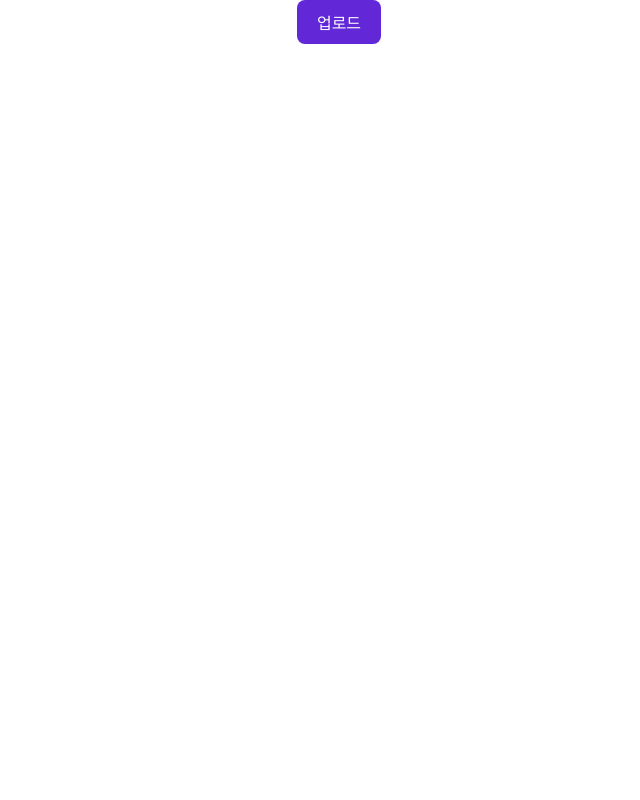
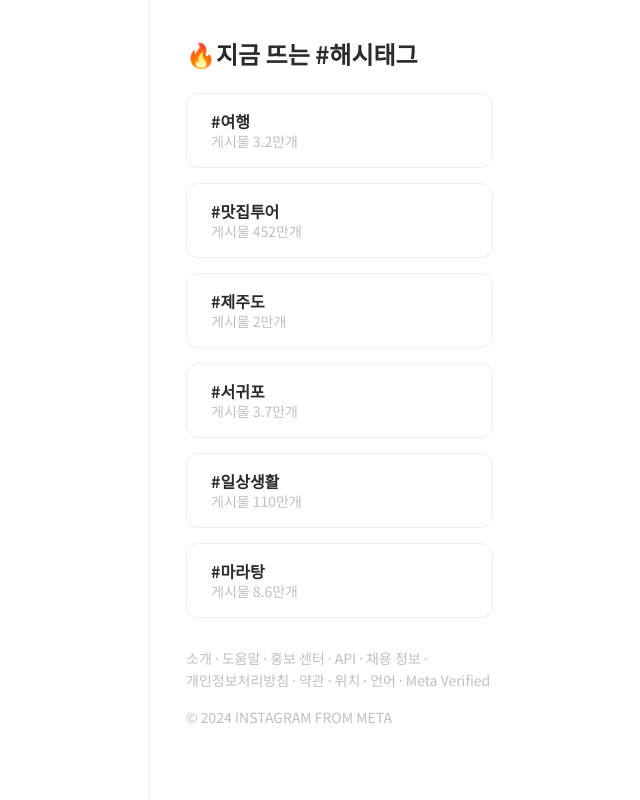
Before and after one commit to hoon730/instagram_ytk, a React (Create React App) app: page / in a window 1280 px wide. Shown: the whole page, without its empty margins (301-941 px from the left). Built offline with nearby package versions, Linux system fonts and the light colour scheme.

Commit message:
hotHashtag

```diff
--- a/src/App.js
+++ b/src/App.js
@@ -1,10 +1,10 @@
-import './App.css';
-import Button from './components/common/Button';
+import "./App.css";
+import HotHashtag from "./components/HotHashtag";
 
 function App() {
   return (
     <div className="App">
-      <Button  text={"업로드"} type={"positive"}/>
+      <HotHashtag />
     </div>
   );
 }
--- /dev/null
+++ b/src/components/Footer/Footer.js
@@ -0,0 +1,67 @@
+import React from "react";
+import styled from "styled-components";
+import FooterListItem from "./FooterListItem";
+import FooterListText from "./FooterListText";
+
+const Wrapper = styled.div`
+  display: flex;
+  flex-direction: column;
+  gap: 2px;
+`;
+
+const BtnListWrapper = styled.div`
+  display: flex;
+  ${({ direction }) =>
+    direction === "column" ? `flex-direction: column;` : `flex-direction: row;`}
+  gap: 2px;
+  margin-top: 30px;
+  margin-bottom: 15px;
+`;
+
+const BtnList = styled.ul`
+  display: flex;
+  gap: 1px;
+  &.second_row {
+    & li:last-child {
+      display: none;
+    }
+  }
+`;
+
+const footerItemName1 = ["소개", "도움말", "홍보 센터", "API", "채용 정보"];
+
+const footerItemName2 = [
+  "개인정보처리방침",
+  "약관",
+  "위치",
+  "언어",
+  "Meta Verified",
+];
+
+const Footer = ({ direction }) => {
+  return (
+    <Wrapper>
+      <BtnListWrapper direction={direction}>
+        <BtnList>
+          {footerItemName1.map((it) => (
+            <>
+              <FooterListItem text={it} />
+              <FooterListText text={"·"} />
+            </>
+          ))}
+        </BtnList>
+        <BtnList className="second_row">
+          {footerItemName2.map((it) => (
+            <>
+              <FooterListItem text={it} />
+              <FooterListText text={"·"} />
+            </>
+          ))}
+        </BtnList>
+      </BtnListWrapper>
+      <FooterListText text={"© 2024 INSTAGRAM FROM META"} />
+    </Wrapper>
+  );
+};
+
+export default Footer;
--- /dev/null
+++ b/src/components/Footer/FooterListItem.js
@@ -0,0 +1,17 @@
+import React from "react";
+import styled from "styled-components";
+
+const ListItem = styled.li`
+  color: #bfbfbf;
+  font-size: 14px;
+  cursor: pointer;
+  &:hover {
+    text-decoration: underline;
+  }
+`;
+
+const FooterListItem = ({ text }) => {
+  return <ListItem>{text}</ListItem>;
+};
+
+export default FooterListItem;
--- /dev/null
+++ b/src/components/Footer/FooterListText.js
@@ -0,0 +1,13 @@
+import React from "react";
+import styled from "styled-components";
+
+const LiText = styled.li`
+  color: #bfbfbf;
+  font-size: 14px;
+`;
+
+const FooterListText = ({ text }) => {
+  return <LiText>{text}</LiText>;
+};
+
+export default FooterListText;
--- /dev/null
+++ b/src/components/HotHashtag.js
@@ -0,0 +1,46 @@
+import React from "react";
+import styled from "styled-components";
+import HotHashtagItem from "./HotHashtagItem";
+import Footer from "./Footer/Footer";
+
+const Wrapper = styled.div`
+  width: 380px;
+  height: 100vh;
+  padding: 36px;
+  text-align: left;
+  border-left: 1px solid #eeeeee;
+  /* border: 1px solid #6228d7; */
+  margin: 0 auto;
+`;
+
+const Title = styled.h1`
+  font-size: 24px;
+  font-weight: 700;
+  margin-bottom: 22px;
+  color: #2b2b2b;
+`;
+
+const ItemList = styled.div`
+  display: flex;
+  flex-direction: column;
+  gap: 15px;
+`;
+
+const HotHashtag = () => {
+  return (
+    <Wrapper>
+      <Title>🔥지금 뜨는 #해시태그</Title>
+      <ItemList>
+        <HotHashtagItem keyword="#여행" postcount="게시물 3.2만개" />
+        <HotHashtagItem keyword="#맛집투어" postcount="게시물 452만개" />
+        <HotHashtagItem keyword="#제주도" postcount="게시물 2만개" />
+        <HotHashtagItem keyword="#서귀포" postcount="게시물 3.7만개" />
+        <HotHashtagItem keyword="#일상생활" postcount="게시물 110만개" />
+        <HotHashtagItem keyword="#마라탕" postcount="게시물 8.6만개" />
+      </ItemList>
+      <Footer direction="column" />
+    </Wrapper>
+  );
+};
+
+export default HotHashtag;
--- /dev/null
+++ b/src/components/HotHashtagItem.js
@@ -0,0 +1,45 @@
+import React from "react";
+import styled from "styled-components";
+
+const Wrapper = styled.div`
+  width: 100%;
+  height: 75px;
+  display: flex;
+  align-items: center;
+  padding-left: 24px;
+  border: 1px solid #eeeeee;
+  border-radius: 12px;
+  transition: background 0.3s;
+  cursor: pointer;
+  &:hover {
+    background: #eeeeee;
+  }
+`;
+
+const Text = styled.div`
+  line-height: 1.4;
+`;
+
+const Keyword = styled.h4`
+  font-size: 16px;
+  font-weight: 700;
+  color: #2b2b2b;
+`;
+
+const PostCount = styled.p`
+  font-size: 14px;
+  color: #bfbfbf;
+`;
+
+const HotHashtagItem = ({ keyword, postcount }) => {
+  return (
+    <Wrapper>
+      <Text>
+        <Keyword>{keyword}</Keyword>
+        <PostCount>{postcount}</PostCount>
+      </Text>
+    </Wrapper>
+  );
+};
+
+export default HotHashtagItem;
--- a/src/index.css
+++ b/src/index.css
@@ -1,5 +1,5 @@
 /* font */
-@import url('https://fonts.googleapis.com/css2?family=Noto+Sans+KR:wght@100..900&display=swap');
+@import url("https://fonts.googleapis.com/css2?family=Noto+Sans+KR:wght@100..900&display=swap");
 
 * {
   margin: 0;
@@ -61,6 +61,6 @@ body {
 }
 
 code {
-  font-family: source-code-pro, Menlo, Monaco, Consolas, 'Courier New',
+  font-family: source-code-pro, Menlo, Monaco, Consolas, "Courier New",
     monospace;
 }
```
Also changed, not shown: src/pages/Main.js (+7 -0 lines).
